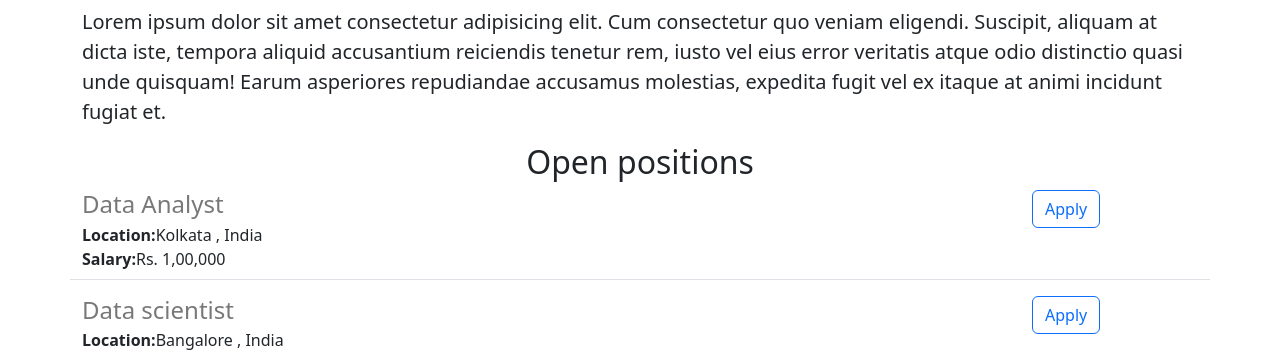
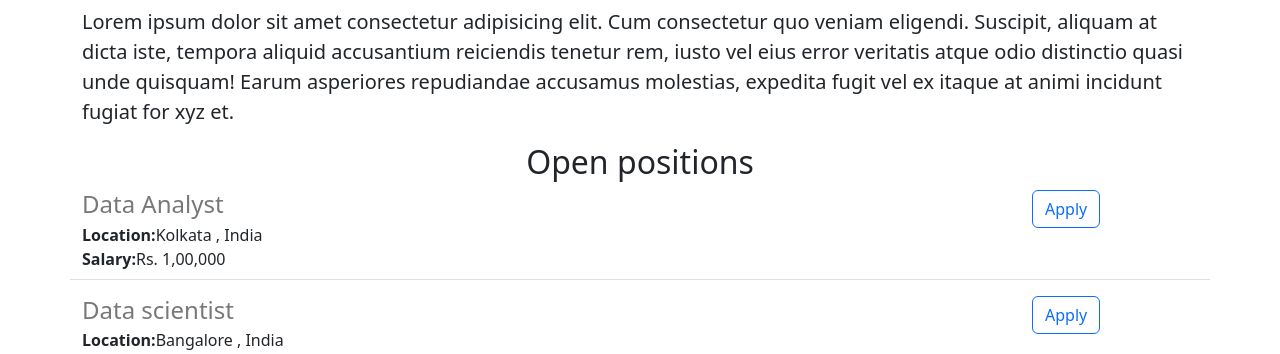
Before and after one commit to Arkoms903/jobportal, a Flask app: page / in a window 1280 px wide. Shown: the part 535-889 px from the top of the page. Run offline with Flask 3, Linux system fonts and the light colour scheme.

Commit message:
just changed

```diff
--- a/templates/home.html
+++ b/templates/home.html
@@ -34,7 +34,7 @@
         accusantium reiciendis tenetur rem, iusto vel eius error veritatis atque
         odio distinctio quasi unde quisquam! Earum asperiores repudiandae
         accusamus molestias, expedita fugit vel ex itaque at animi incidunt
-        fugiat et.
+        fugiat for xyz et.
       </p>
       <h2 class="text-center">Open positions</h2>
       <div>
```
